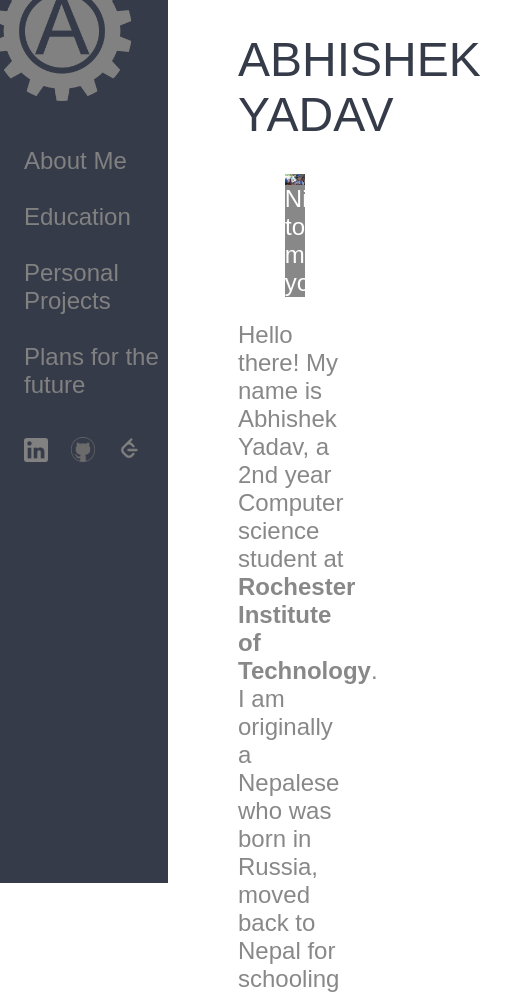
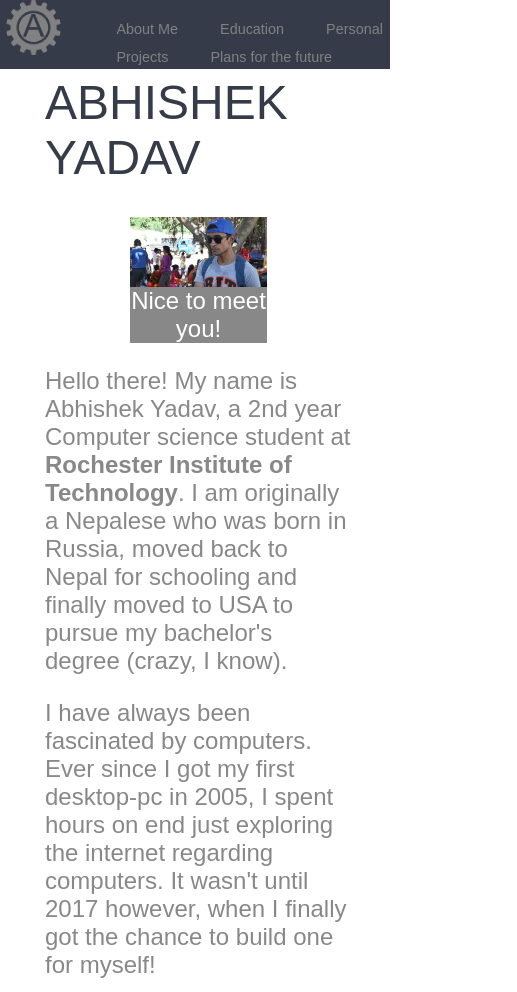
Before and after one commit to ay9059/PersonalWebsite, a plain HTML site: page index.html in a window 390 px wide. Shown: the top 992 px of the page, 517 px wide, since content can reach past the window. Drawn offline with Linux system fonts and the light colour scheme.

Commit message:
Fixed mobile view

```diff
--- a/index.html
+++ b/index.html
@@ -19,11 +19,12 @@
 
 
 
-        <ul>
+        <ul id="ulsocial">
         <a href="#aboutme" class="side about">About Me</a>
         <a href="#education" class="side">Education</a>
         <a href="#" class="side">Personal Projects</a>
         <a href="#" class="side">Plans for the future</a>
+
 
         <div id="SocialMedia">
         <a href="https://www.linkedin.com/in/abhishek4489" class="socialAnchor">
--- a/style.css
+++ b/style.css
@@ -191,23 +191,76 @@ body{
     #sideBar{
         color:white;
         background-color: #353b48;
-        height:100%;
-        margin-left: -40px;
-        position: fixed;
-        width: 200px;
+        height:30px;
+
+
+
+
+        width: auto;
         z-index: 1;
-        top:0;
-        bottom:0;
-        overflow-x: hidden;
+
+
         /*vertical-align: center;*/
         padding-top: 10%;
         font-weight: lighter;
 
+
+
+    }
+
+    .side {
+        color:#818181;
+        text-decoration: none;
+        padding: 0px 8px 0px 0px;
+        font-size: 60%;
+
+        margin-right: 10%;
+        display: inline;
+        font-weight: lighter;
+    }
+
+
+    #ulsocial{
+        margin-left: 20%;
+        margin-top: -7%;
+
+        margin-bottom: auto;
+    }
+    #wheelImage{
+        margin-left: 2%;
+        margin-top: -10%;
+       margin-right: 5%;
+
+        max-width: 14%;
+        border-radius: 50%;
+        text-align: center;
+
+
+        float:left
+
+    }
+
+    #SocialMedia{
+        display: none;
+
+    }
+
+    .social{
+
+        display: none;
+        display: inline-block;
+        margin-top:-20%;
+        margin-left: 10%;
+        width: 5%;
+
+
+
     }
 
     #main{
-        margin-left: 200px;
-        padding: 0px 30px;
+        margin-top:20%;
+        margin-left: 7px;
+
 
         -webkit-animation: fadeIn ease 1s;
         -moz-animation: fadeIn ease 1s;
@@ -215,4 +268,16 @@ body{
         -ms-animation: fadeIn ease 1s;
 
     }
+
+    #cover{
+
+        width:800px;
+        height: auto;
+        display: block;
+        margin-left: auto;
+        margin-right: auto;
+
+
+
+    }
 }
```
